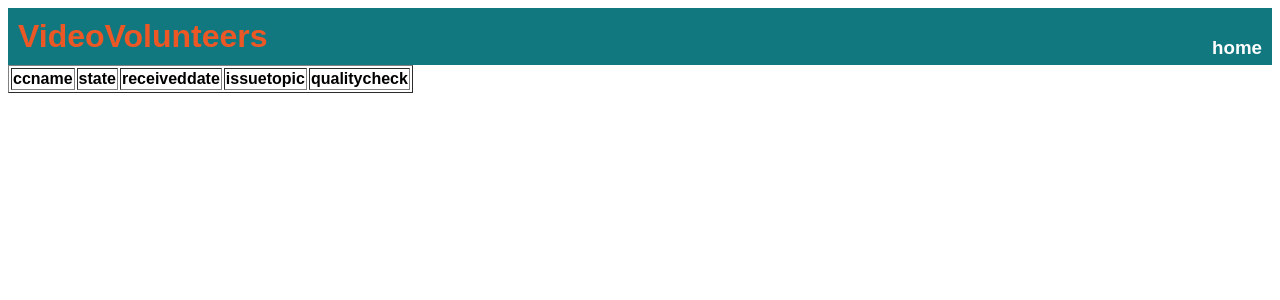
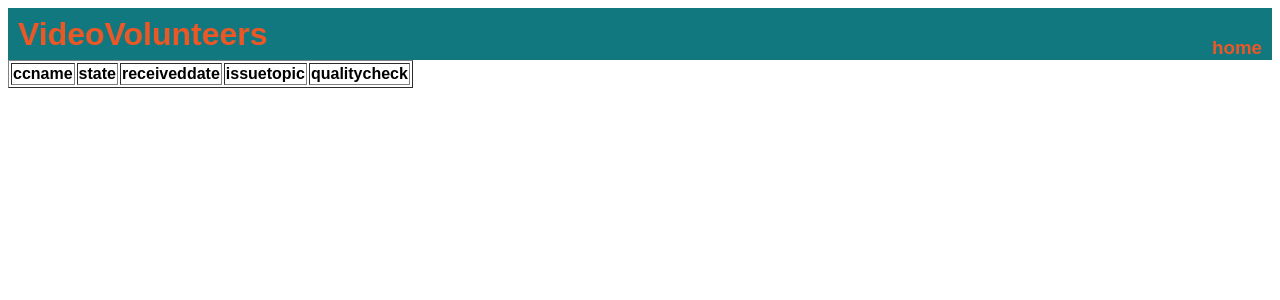
Before and after one commit to Jaaga/videovol, a PHP site: page /edit.php in a window 1280 px wide. Shown: the top 300 px of the page. Run offline with PHP 8.4, Linux system fonts and the light colour scheme; data comes from the database, SQL or seed files in the repository; lists and menus that the app fills with data are empty.

Commit message:
changes to main.css

```diff
--- a/public/main.css
+++ b/public/main.css
@@ -11,10 +11,11 @@
 	.nav h1{
 		display: inline;
 		color: #eb5826;
+		line-height: 100%;
 	}
 	.nav h3{
 		display: inline;
-		color: white;
+		color: #eb5826;
 		float: right;
 	}
 
@@ -23,4 +24,10 @@
 
 	}
 
+	.nav h1:hover{
+		color:white;
+	}
+	.nav h3:hover {
+		color: white;
+	}
 	/*------------------------*/
```
